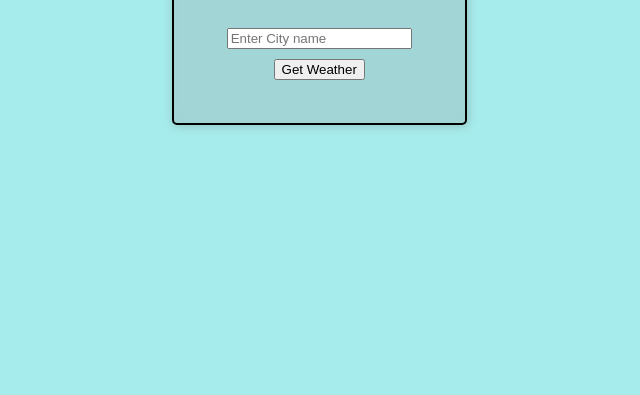
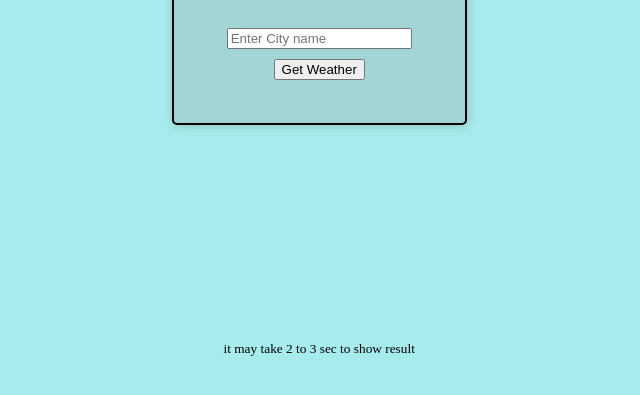
Before and after one commit to princeprasad24/Weather-App, a plain HTML site: page index.html in a window 1280 px wide. Shown: the part 379-774 px from the top of the page, without its empty margins (316-956 px from the left). Drawn offline with Linux system fonts and the light colour scheme.

Commit message:
Updated code with new changes

```diff
--- a/index.html
+++ b/index.html
@@ -5,6 +5,7 @@
     <meta name="viewport" content="width=device-width, initial-scale=1.0" />
     <title>Weather App</title>
     <link rel="stylesheet" href="style.css" />
+    <link rel="icon" type="image"  href="https://cdn.jim-nielsen.com/ios/512/weather-2021-12-07.png?rf=1024">
   </head>
   <body>
     <div class="container">
@@ -14,6 +15,8 @@
       <div id="weatherResult"></div>
       <span class="line"></span>
     </div>
+
+    <small>it may take 2 to 3 sec to show result</small>
     <div class="weatherInfo"></div>
 
     <script src="script.js"></script>
--- a/style.css
+++ b/style.css
@@ -48,3 +48,9 @@ h4{
     transform: translateX(1);
     background-color: black;
 }
+
+
+small{
+  position: absolute;
+  top: 90vh;
+}
```
